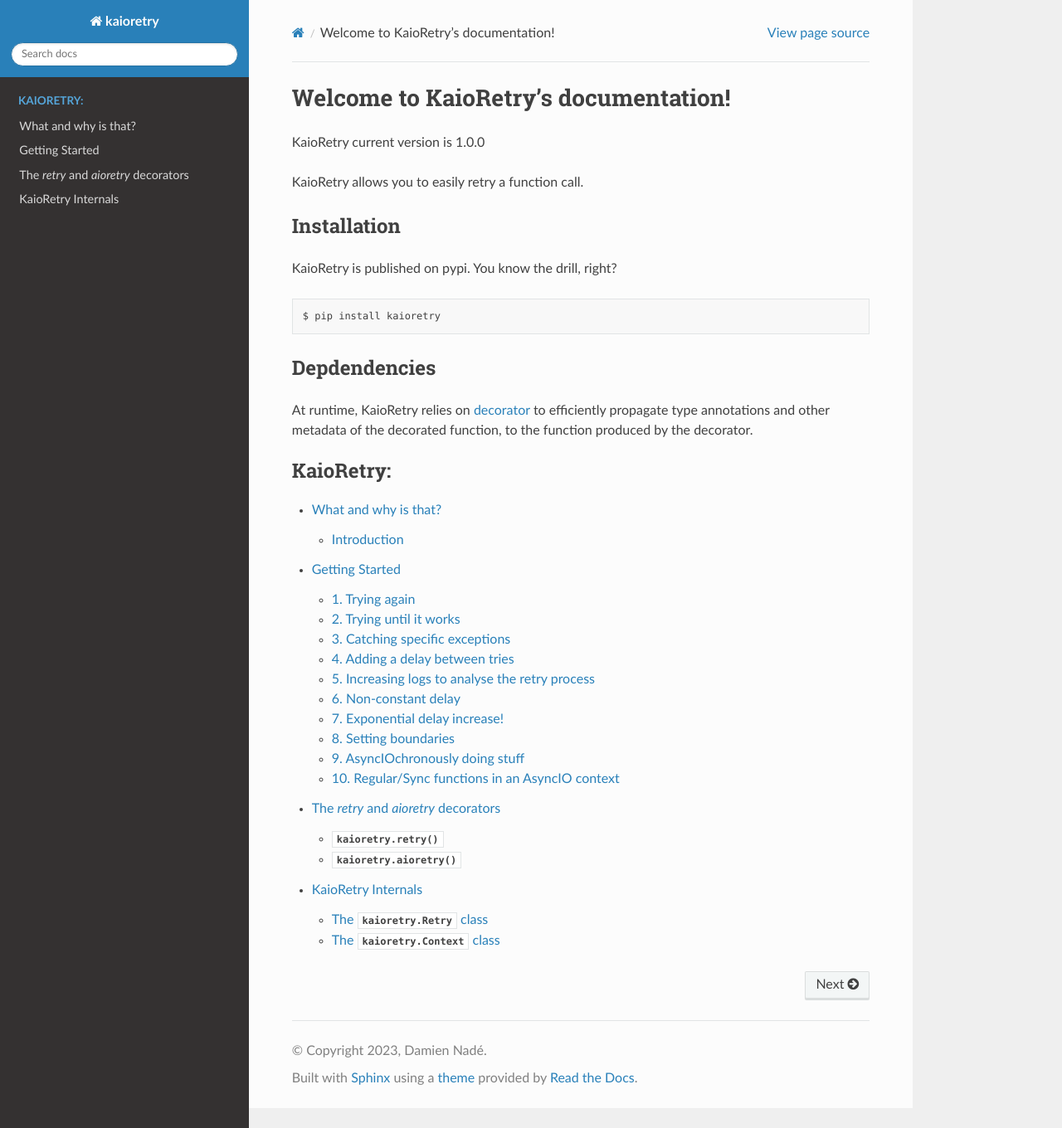
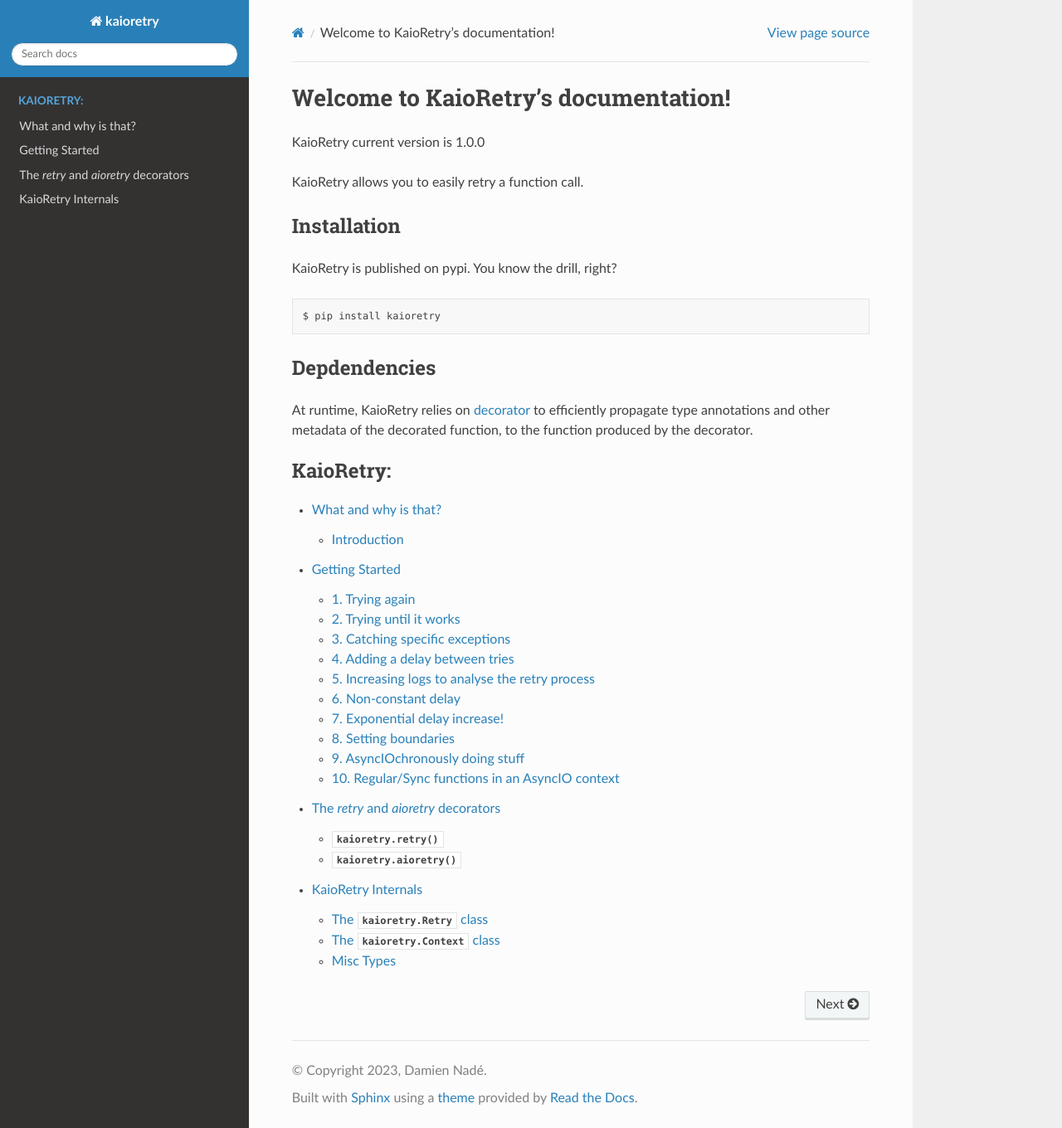
Before and after one commit to Anvil/kaioretry, a Sphinx documentation site: the page built from docs/source/index.rst, in a window 1280 px wide and 1360 px high. Shown: the whole window at 83% size. Built offline with Sphinx 7.4.7 and the Read the Docs theme 2.0.0, drawn with Linux system fonts in a browser that asks for light colours.

Commit message:
add AioretryProtocol documentation to online doc

```diff
--- a/docs/source/kaioretry.rst
+++ b/docs/source/kaioretry.rst
@@ -14,3 +14,10 @@
 
 .. automodule:: kaioretry.context
    :members:
+
+
+Misc Types
+----------
+
+.. automodule:: kaioretry.types
+   :members:
```
Also changed, not shown: 1 other file.
